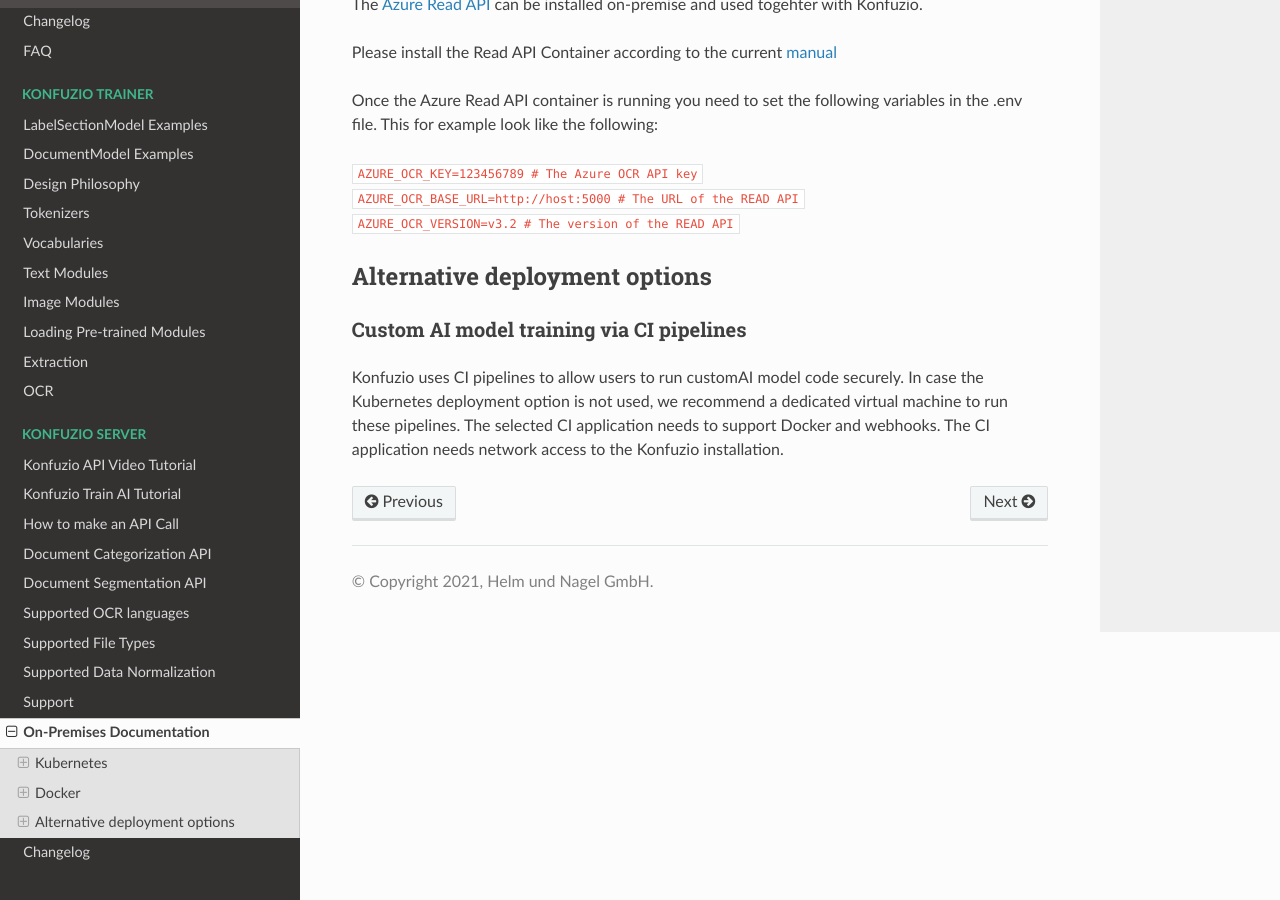
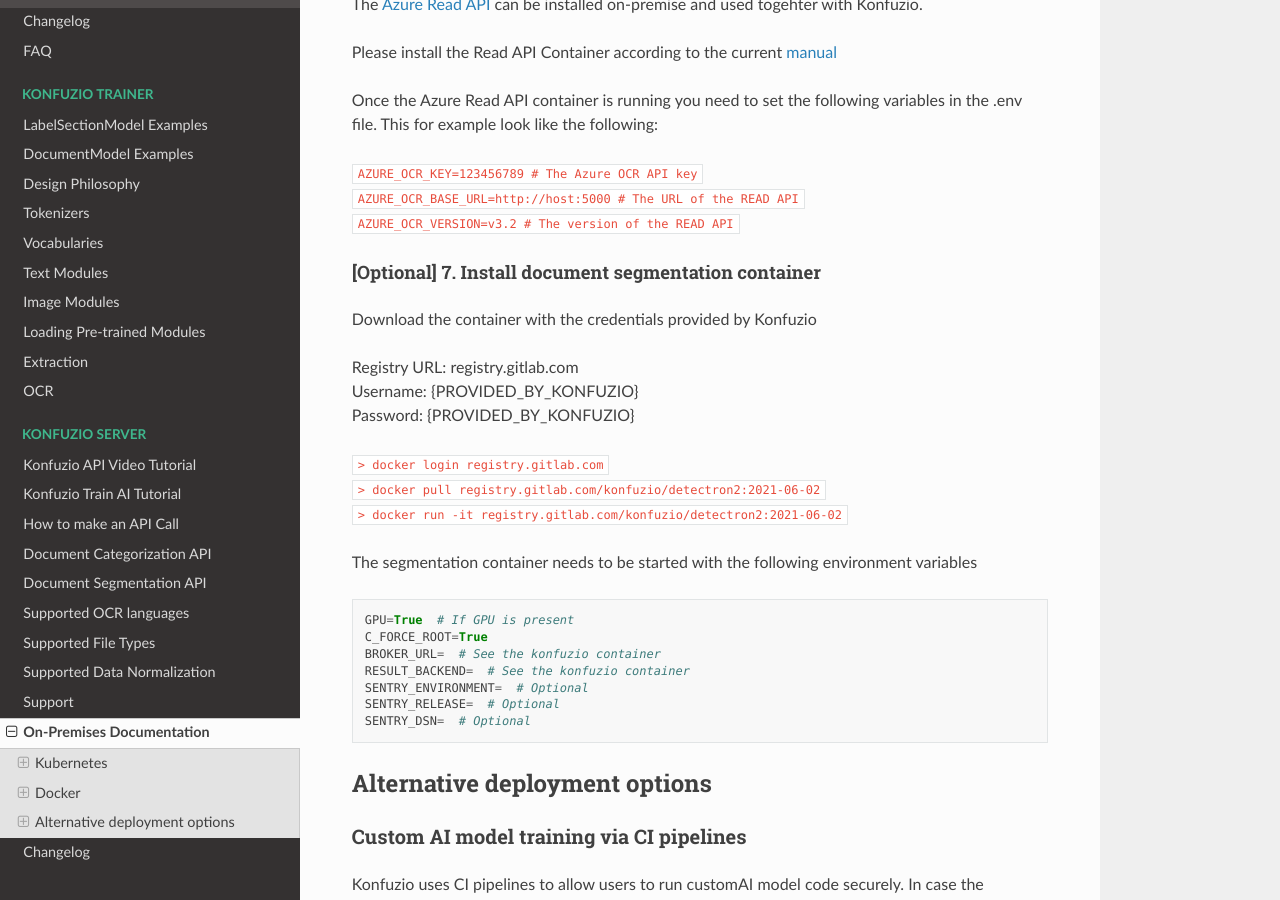
Before and after one commit to konfuzio-ai/konfuzio-sdk, a Sphinx documentation site: the page built from docs/web/on_premises.md, in a window 1280 px wide and 900 px high, scrolled down 7788 px. Built offline with Sphinx 7.4.7 and the Read the Docs theme 2.0.0, drawn with Linux system fonts in a browser that asks for light colours.

Commit message:
Update on_premises.md

````diff
--- a/docs/web/on_premises.md
+++ b/docs/web/on_premises.md
@@ -320,6 +320,29 @@
 `AZURE_OCR_BASE_URL=http://host:5000 # The URL of the READ API`
 `AZURE_OCR_VERSION=v3.2 # The version of the READ API`
 
+#### [Optional] 7. Install document segmentation container
+
+Download the container with the credentials provided by Konfuzio
+
+Registry URL: registry.gitlab.com
+Username: {PROVIDED_BY_KONFUZIO}
+Password: {PROVIDED_BY_KONFUZIO}
+
+`> docker login registry.gitlab.com`
+`> docker pull registry.gitlab.com/konfuzio/detectron2:2021-06-02`
+`> docker run -it registry.gitlab.com/konfuzio/detectron2:2021-06-02`
+
+The segmentation container needs to be started with the following environment variables
+```
+GPU=True  # If GPU is present
+C_FORCE_ROOT=True
+BROKER_URL=  # See the konfuzio container
+RESULT_BACKEND=  # See the konfuzio container
+SENTRY_ENVIRONMENT=  # Optional
+SENTRY_RELEASE=  # Optional
+SENTRY_DSN=  # Optional
+```
+
 ## Alternative deployment options
 
 ### Custom AI model training via CI pipelines
````
